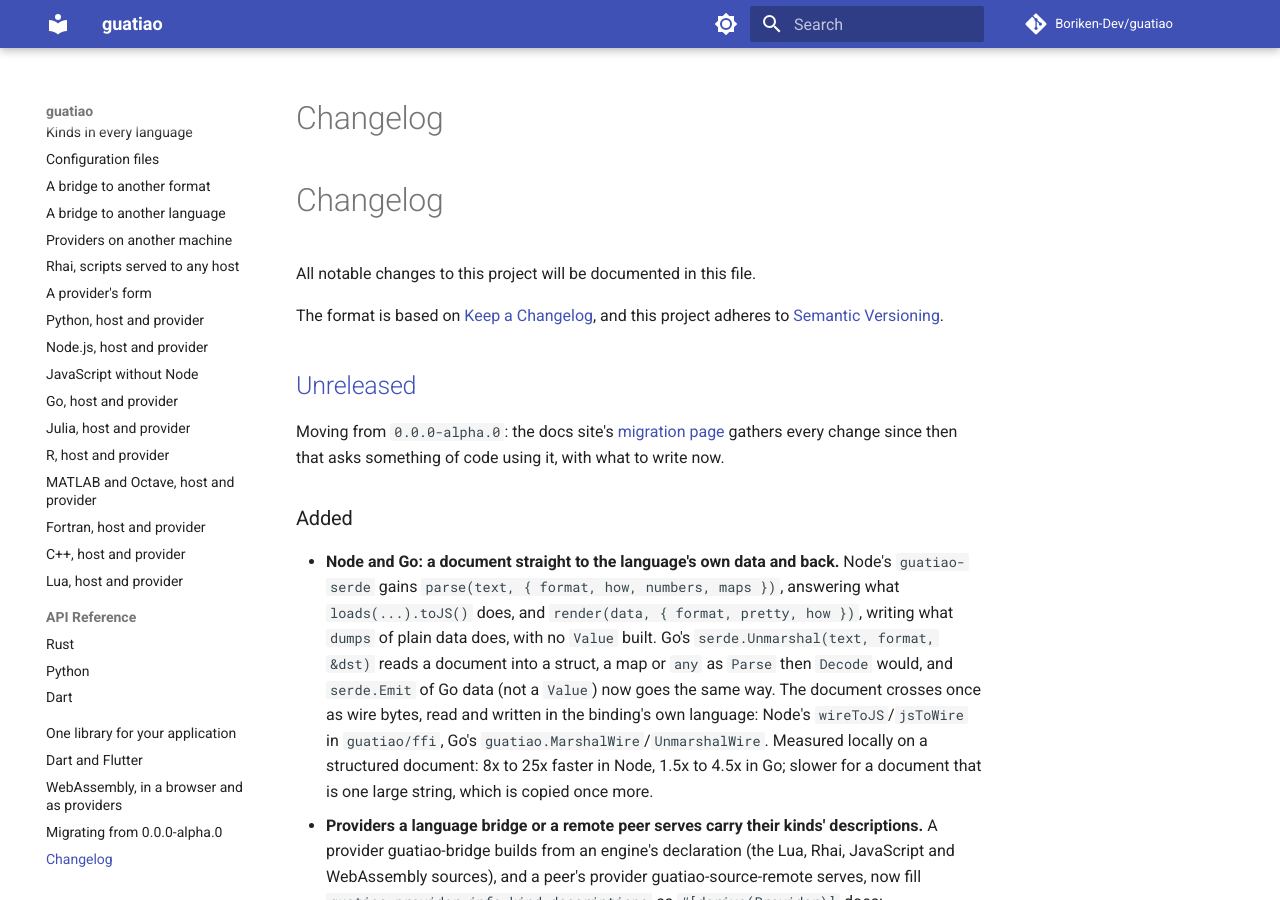
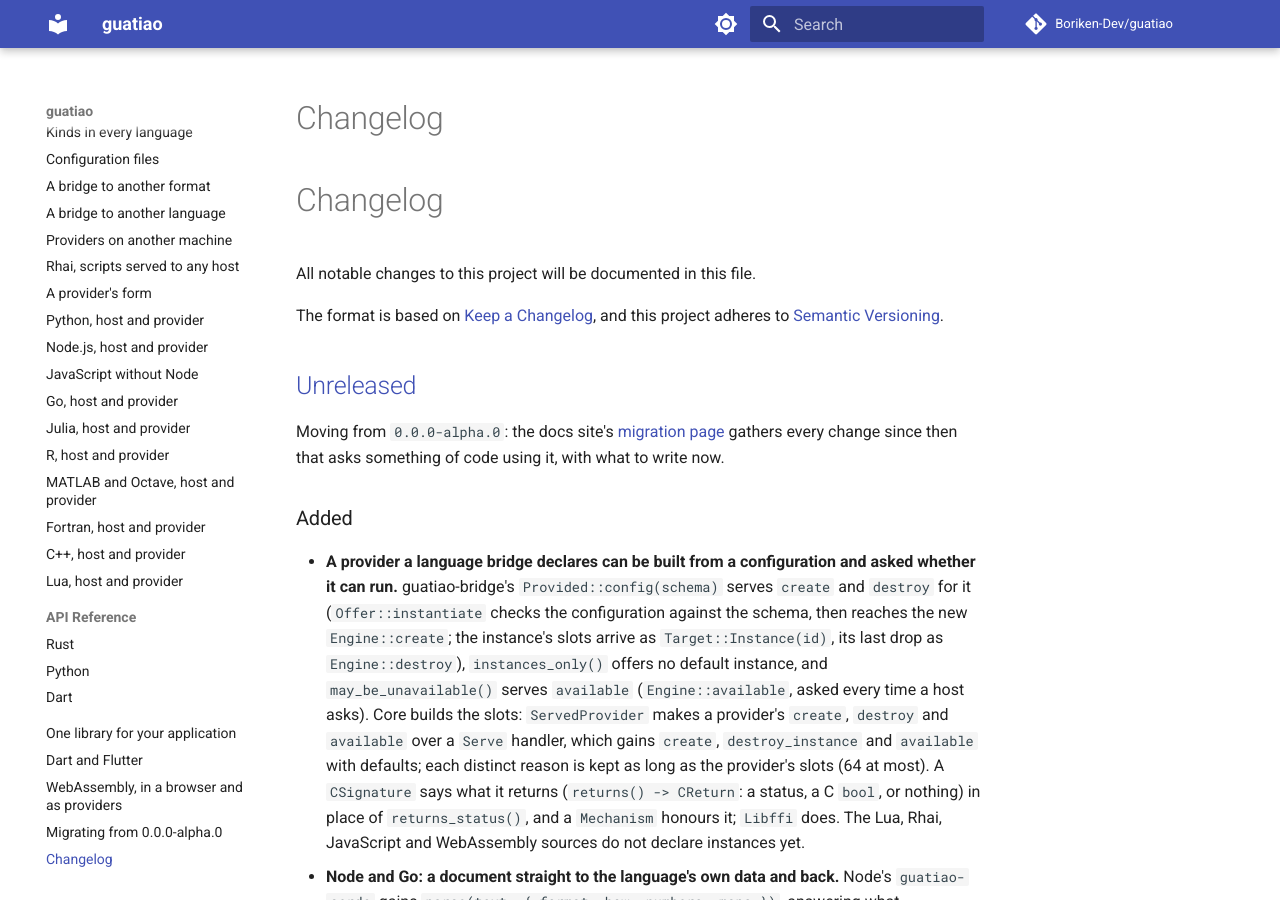
Before and after one commit to Boriken-Dev/guatiao, an MkDocs documentation site: the page built from docs/changelog.md, in a window 1280 px wide and 900 px high. Built offline with MkDocs 1.6.1 and Material for MkDocs 9.7.7, drawn with Linux system fonts in a browser that asks for light colours; comment, search, counter and statistics services are not loaded.

Commit message:
docs: instances and availability for providers a bridge declares

```diff
--- a/CHANGELOG.md
+++ b/CHANGELOG.md
@@ -14,6 +14,23 @@ write now.
 
 ### Added
 
+- **A provider a language bridge declares can be built from a
+  configuration and asked whether it can run.** guatiao-bridge's
+  `Provided::config(schema)` serves `create` and `destroy` for it
+  (`Offer::instantiate` checks the configuration against the schema, then
+  reaches the new `Engine::create`; the instance's slots arrive as
+  `Target::Instance(id)`, its last drop as `Engine::destroy`),
+  `instances_only()` offers no default instance, and
+  `may_be_unavailable()` serves `available` (`Engine::available`, asked
+  every time a host asks). Core builds the slots: `ServedProvider` makes a
+  provider's `create`, `destroy` and `available` over a `Serve` handler,
+  which gains `create`, `destroy_instance` and `available` with defaults;
+  each distinct reason is kept as long as the provider's slots (64 at
+  most). A `CSignature` says what it returns (`returns() -> CReturn`: a
+  status, a C `bool`, or nothing) in place of `returns_status()`, and a
+  `Mechanism` honours it; `Libffi` does. The
+  Lua, Rhai, JavaScript and WebAssembly sources do not declare instances
+  yet.
 - **Node and Go: a document straight to the language's own data and
   back.** Node's `guatiao-serde` gains `parse(text, { format, how,
   numbers, maps })`, answering what `loads(...).toJS()` does, and
```
Also changed, not shown: docs/language-bridges.md (+21 -0 lines).
